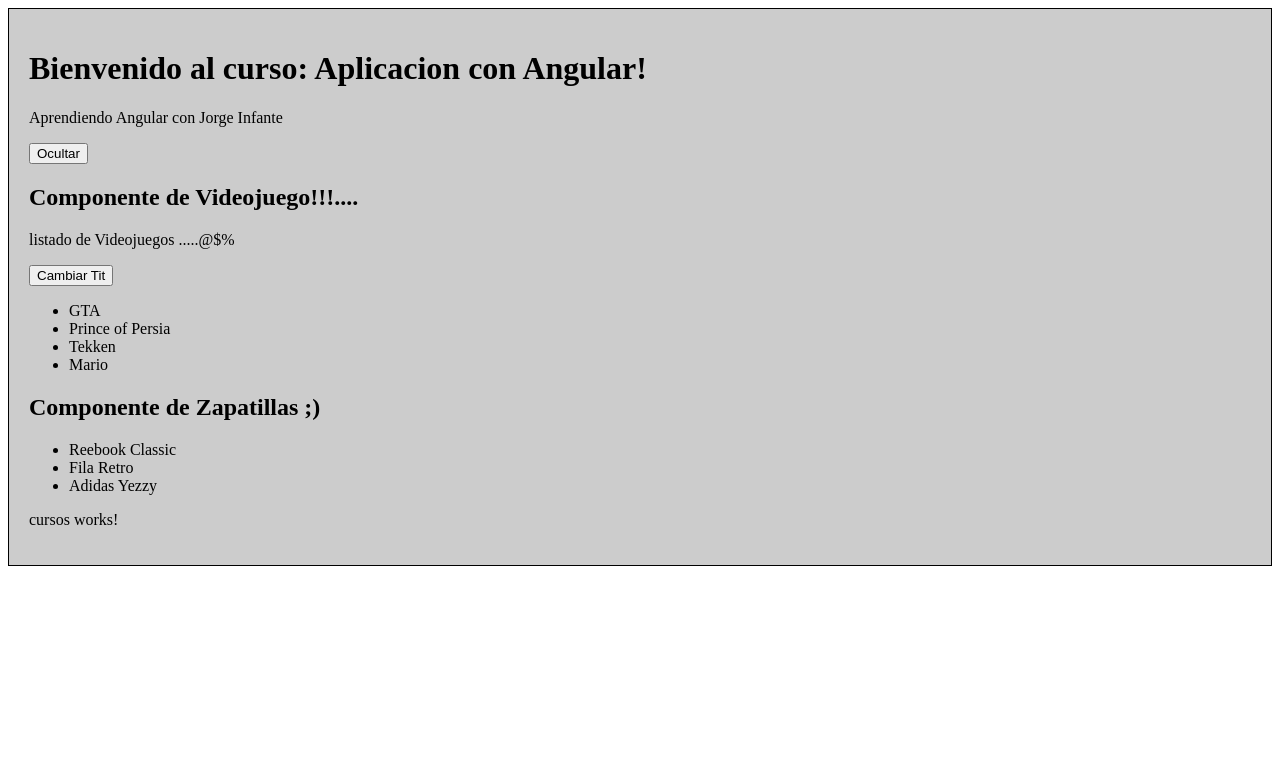
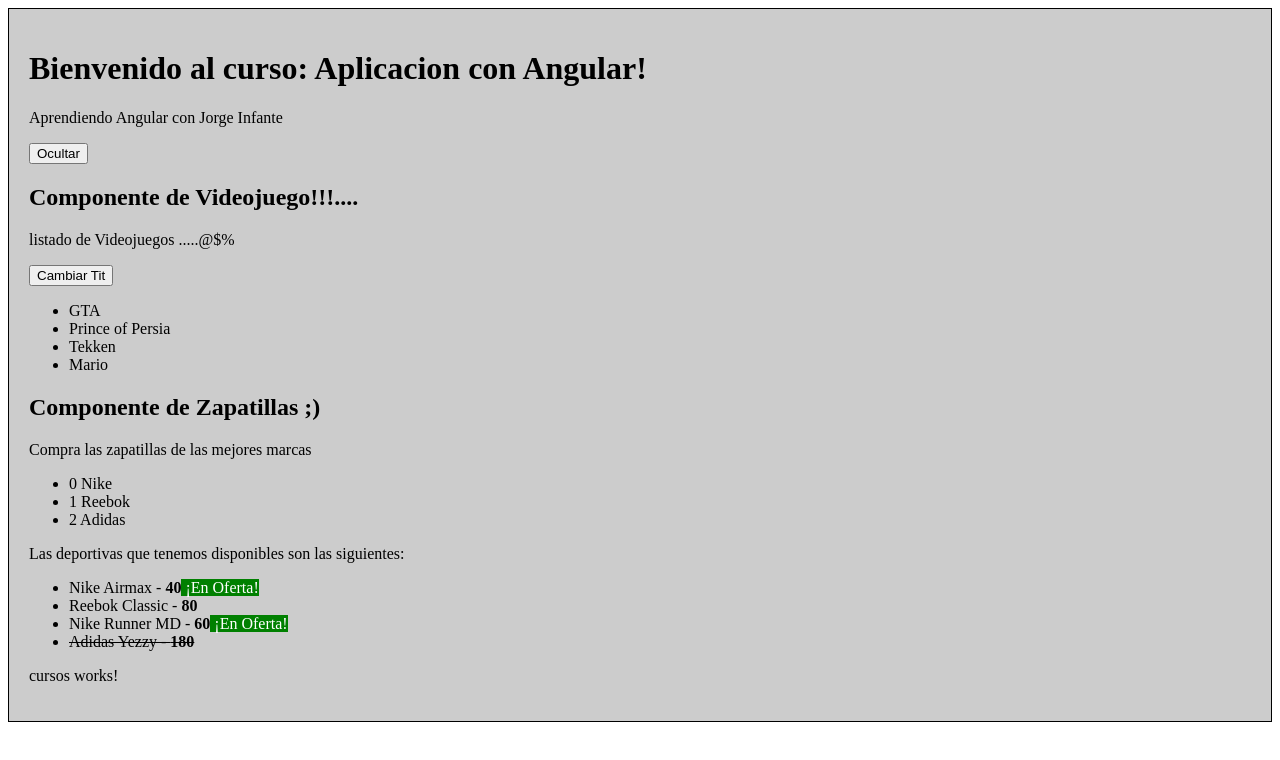
Before and after one commit to jo-infantedc/MyBroAngular, an Angular app: page / in a window 1280 px wide. Shown: the top 760 px of the page. Built offline with nearby package versions, Linux system fonts and the light colour scheme.

Commit message:
add directives

```diff
--- /dev/null
+++ b/src/app/models/zapatilla.ts
@@ -0,0 +1,28 @@
+export class Zapatillas{
+
+    /* //Esta es la forma más larga
+    public nombre: string;
+    public marca: string;
+    public color: string;
+    public precio: number;
+    public stock: boolean;
+
+    constructor(nombre: string, marca: string, color: string, precio: number, stock:boolean){
+        this.nombre = nombre;
+        this.marca = marca;
+        this.color = color;
+        this.precio = precio;
+        this.stock = stock;
+    }
+    */
+
+    //Esta es la forma mas corta
+    constructor(
+        public nombre: string,
+        public marca: string,
+        public color: string,
+        public precio: number,
+        public stock: boolean
+    ){}
+
+}
--- a/src/app/zapatillas/zapatillas.component.html
+++ b/src/app/zapatillas/zapatillas.component.html
@@ -1,6 +1,22 @@
 <h2>{{titulo}}</h2>
+<p>
+    Compra las zapatillas de las mejores marcas</p>
+    <ul>
+        <li *ngFor="let marca of marcas; let indice = index"> {{indice + ' ' + marca}}  </li>
+    </ul>
+<p>Las deportivas que tenemos disponibles son las siguientes: </p>
 <ul>
-    <li>Reebook Classic</li>
-    <li>Fila Retro</li>
-    <li>Adidas Yezzy</li>
+    <li *ngFor="let deportiva of zapatillas">
+
+        <span [ngStyle]="{
+            'text-decoration': !deportiva.stock ? 'line-through' : 'none'
+        }"> {{deportiva.nombre}} - <strong>{{deportiva.precio}}</strong>
+        </span>
+
+        <span *ngIf="deportiva.precio < 80"
+            [style.background]="deportiva.precio < 80 ? 'green': 'transparent' "
+            [style.color]="deportiva.precio < 80 ? 'white': 'black' " > ¡En Oferta!
+        </span>
+    </li>
+
 </ul>
--- a/src/app/zapatillas/zapatillas.component.ts
+++ b/src/app/zapatillas/zapatillas.component.ts
@@ -1,9 +1,41 @@
-import { Component } from "@angular/core";
+import { Component, OnInit } from "@angular/core";
+import { Zapatillas } from "../models/zapatilla";
 
 @Component({
     selector: 'zapatillas',
     templateUrl: './zapatillas.component.html'
 })
-export class ZapatillasComponent {
+export class ZapatillasComponent implements OnInit {
     public titulo: string = "Componente de Zapatillas ;)";
+    public zapatillas: Array<Zapatillas>;
+    public marcas: String[];
+
+    constructor(){
+        this.zapatillas = [
+            new Zapatillas('Nike Airmax', 'Nike', 'Blanco',40,true),
+            new Zapatillas('Reebok Classic', 'Reebok', 'Blanco',80,true),
+            new Zapatillas('Nike Runner MD', 'Nike', 'Negro',60,true),
+            new Zapatillas('Adidas Yezzy', 'Adidas', 'Gris',180,false)
+        ];
+        this.marcas = new Array();
+    }
+
+    ngOnInit(): void {
+        console.log('On Init de Zapatillas');
+        console.log(this.zapatillas);
+        this.getMarcas();
+    }
+
+
+    getMarcas(): void{
+        this.zapatillas.forEach((value,index) =>{
+           if(this.marcas.indexOf(value.marca)<0){
+                this.marcas.push(value.marca);
+            }
+        });
+
+        console.log(this.marcas);
+    }
+
+
 }
```
